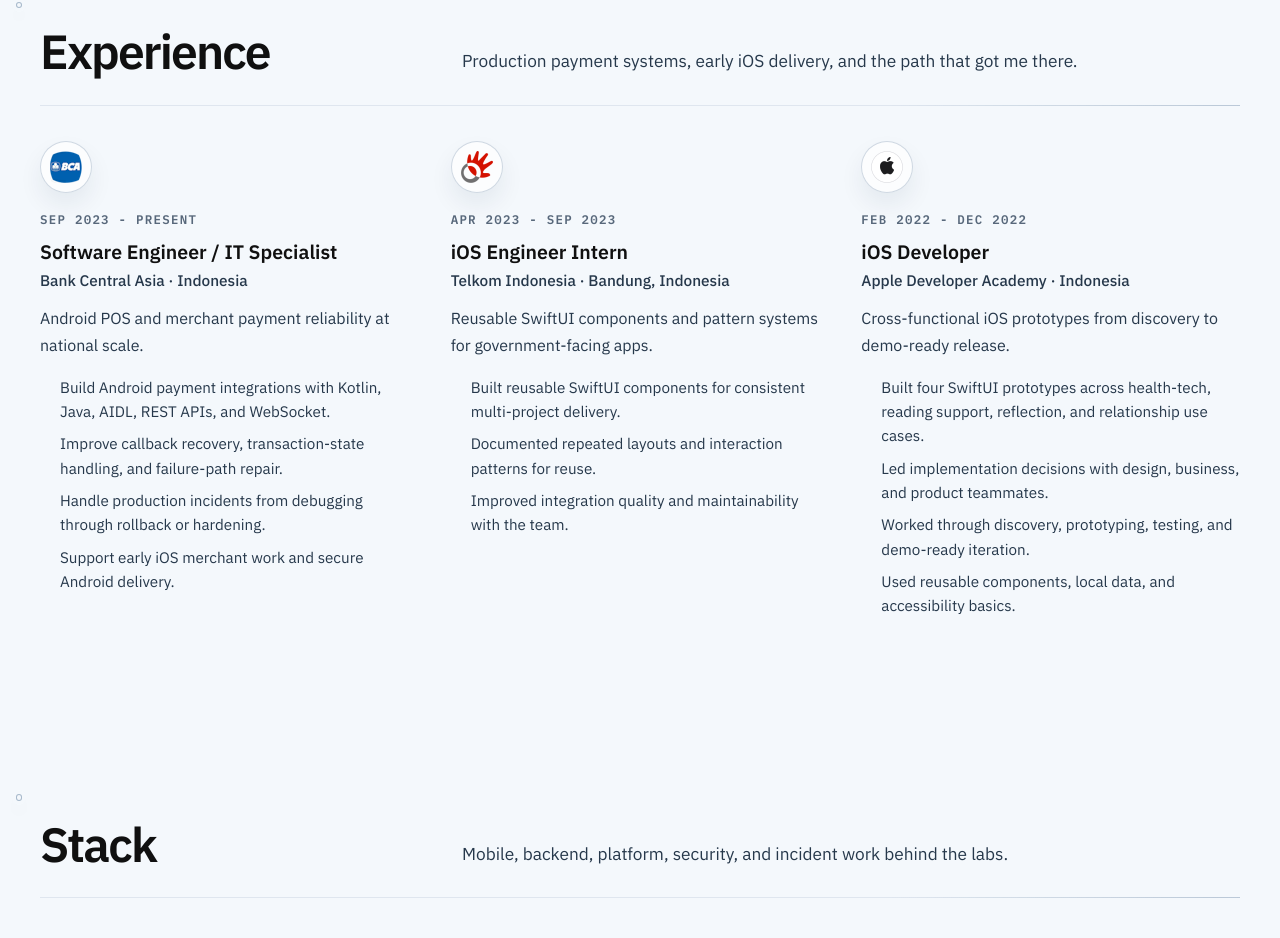
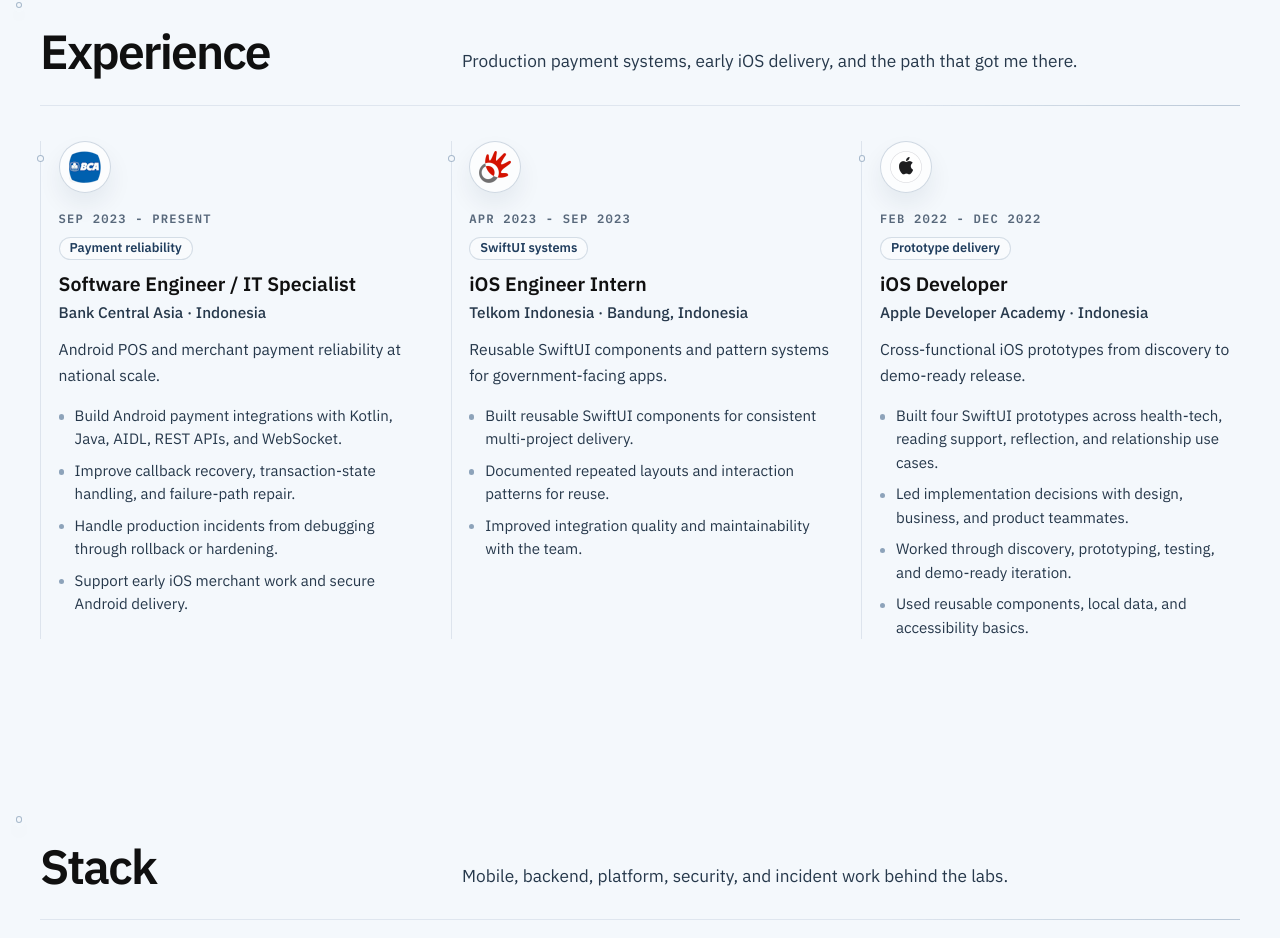
Before and after one commit to fattah247/fattah-portfolio, a Next.js app: page / in a window 1280 px wide. Shown: the part 5976-6914 px from the top of the page. Built offline with nearby package versions, Linux system fonts and the light colour scheme.

Commit message:
improvement: clarify experience hierarchy

```diff
--- a/app/globals.css
+++ b/app/globals.css
@@ -1373,11 +1373,26 @@ section[id] {
   }
 
   .career-item {
+    border-left: 1px solid rgba(20, 63, 108, 0.1);
     opacity: 0.62;
+    padding-left: 1.1rem;
+    position: relative;
     transform: translateY(14px);
     transition:
       opacity 520ms ease-out,
       transform 620ms cubic-bezier(0.22, 1, 0.36, 1);
+  }
+
+  .career-item::before {
+    content: "";
+    position: absolute;
+    left: -0.24rem;
+    top: 0.9rem;
+    width: 0.42rem;
+    height: 0.42rem;
+    border: 1px solid rgba(20, 63, 108, 0.34);
+    border-radius: 999px;
+    background: rgba(244, 248, 252, 0.96);
   }
 
   .is-stage-active .career-item {
@@ -1417,13 +1432,20 @@ section[id] {
 
   .career-copy h3 {
     color: var(--text);
-    @apply text-[1.22rem] font-semibold leading-[1.4];
+    @apply mt-2 text-[1.22rem] font-semibold leading-[1.4];
   }
 
   .career-period {
     color: var(--muted);
     font-family: var(--font-mono), monospace;
-    @apply mb-2 text-[0.78rem] font-semibold uppercase tracking-[0.1em];
+    @apply text-[0.76rem] font-semibold uppercase tracking-[0.1em];
+  }
+
+  .career-focus {
+    color: rgba(13, 45, 79, 0.92);
+    border: 1px solid rgba(20, 63, 108, 0.16);
+    background: rgba(255, 255, 255, 0.48);
+    @apply mt-2 inline-flex rounded-full px-2.5 py-1 text-[0.8rem] font-semibold leading-none;
   }
 
   .career-company {
@@ -1433,12 +1455,28 @@ section[id] {
 
   .career-summary {
     color: var(--body);
-    @apply mt-3 text-[1rem] leading-[1.68];
+    @apply mt-3 text-[0.98rem] leading-[1.62];
   }
 
   .career-points {
     color: var(--body);
-    @apply mt-4 space-y-2 pl-5 text-[0.95rem] leading-[1.6];
+    list-style: none;
+    @apply mt-4 space-y-2 pl-0 text-[0.94rem] leading-[1.56];
+  }
+
+  .career-points li {
+    position: relative;
+    padding-inline-start: 1rem;
+  }
+
+  .career-points li::before {
+    content: "";
+    position: absolute;
+    inset: 0.66rem auto auto 0;
+    width: 0.32rem;
+    height: 0.32rem;
+    border-radius: 999px;
+    background: rgba(20, 63, 108, 0.46);
   }
 
   .contact-links {
--- a/app/page.tsx
+++ b/app/page.tsx
@@ -96,6 +96,7 @@ const careerProgression = [
     period: "Sep 2023 - Present",
     location: "Indonesia",
     logo: "/logos/bca.png",
+    focus: "Payment reliability",
     summary:
       "Android POS and merchant payment reliability at national scale.",
     bullets: [
@@ -112,6 +113,7 @@ const careerProgression = [
     period: "Apr 2023 - Sep 2023",
     location: "Bandung, Indonesia",
     logo: "/logos/telkom.png",
+    focus: "SwiftUI systems",
     summary:
       "Reusable SwiftUI components and pattern systems for government-facing apps.",
     bullets: [
@@ -127,6 +129,7 @@ const careerProgression = [
     period: "Feb 2022 - Dec 2022",
     location: "Indonesia",
     logo: "/logos/apple.png",
+    focus: "Prototype delivery",
     summary:
       "Cross-functional iOS prototypes from discovery to demo-ready release.",
     bullets: [
@@ -1736,6 +1739,7 @@ export default function Home() {
 
                   <div className="career-copy">
                     <p className="career-period">{item.period}</p>
+                    <p className="career-focus">{item.focus}</p>
                     <h3>{item.role}</h3>
                     <p className="career-company">
                       {item.company} · {item.location}
```
